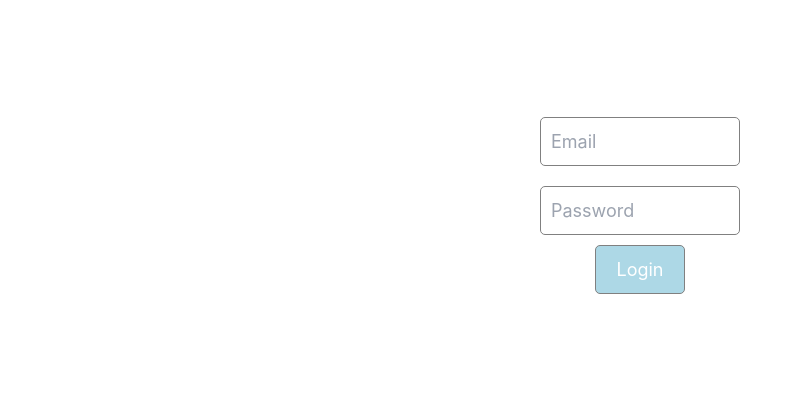
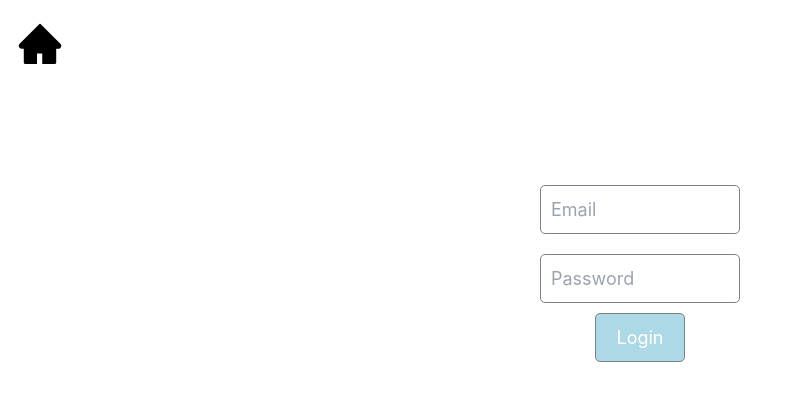
Before and after one commit to ThRedMat/elective-react-projet-final, a React (Create React App) app: page /Login in a window 1280 px wide. Shown: the top 400 px of the page, without its empty margins (0-785 px from the left). Built offline with nearby package versions, Linux system fonts and the light colour scheme.

Commit message:
page de login finie

```diff
--- a/src/pages/Login.jsx
+++ b/src/pages/Login.jsx
@@ -1,5 +1,9 @@
 import React, { useState } from 'react';
 import "../styles/Login.css";
+import Navbar from '../components/Navbar';
+import { AiFillHome } from 'react-icons/ai';
+import { Link } from 'react-router-dom';
+
 const Login = () => {
     const [userInfos, setUserInfos] = useState({
         email: '',
@@ -87,25 +91,29 @@ const Login = () => {
     }
 
     return (
-        <div className='Login'>
+
+        <><div className='home'>
+            <Link to="/">
+                <AiFillHome className="text-black hover:text-gray-400" />
+            </Link>
+        </div><div className='Login'>
                 <form onSubmit={handleSubmit}>
                     <input
                         type="email"
                         name="email"
                         value={userInfos.email}
                         onChange={handleChange}
-                    placeholder="Email"
-                />
+                        placeholder="Email" />
                     <input
                         type="password"
                         name="password"
                         value={userInfos.password}
                         onChange={handleChange}
-                    placeholder="Password"
-                />
+                        placeholder="Password" />
                     <button type="submit">Login</button>
                 </form>
-        </div>
+            </div></>
+
     );
 };
 
--- a/src/styles/Login.css
+++ b/src/styles/Login.css
@@ -127,3 +127,26 @@ button {
 .btns .bt2 {
     background-color: red;
 }
+
+.home {
+    display: flex;
+    align-items: center;
+
+}
+
+.home a {
+    display: flex;
+    align-items: center;
+    margin-left: 1rem;
+    margin-top: 20px;
+}
+
+.home a svg {
+    height: 3rem;
+    width: 3rem;
+    transition: all 0.2s ease-in-out;
+}
+
+.home a:hover svg {
+    transform: scale(1.2);
+}
```
Lines whose indentation alone changed are shown as unchanged.
